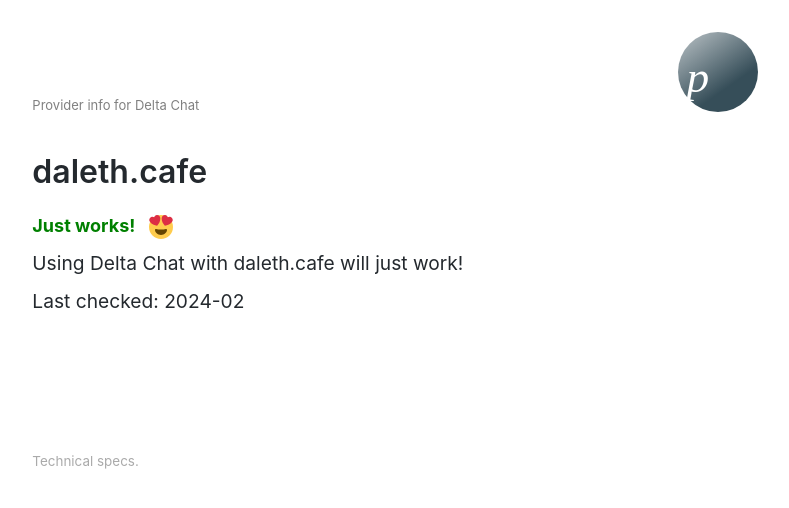
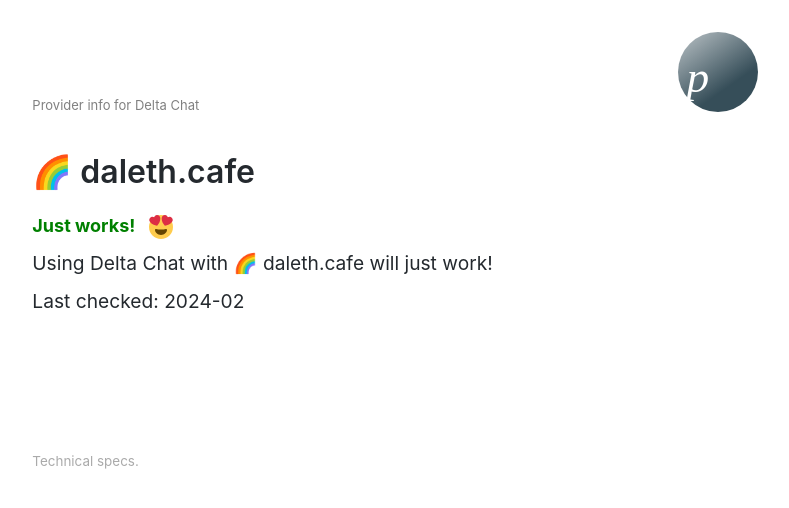
Before and after one commit to deltachat/provider-db, a Jekyll site: the page built from _providers/daleth.cafe.md, in a window 1280 px wide. Shown: the top 508 px of the page, without its empty margins (213-1002 px from the left). Built offline with Jekyll 4.4.1, drawn with Linux system fonts in a browser that asks for light colours.

```diff
--- a/_providers/daleth.cafe.md
+++ b/_providers/daleth.cafe.md
@@ -1,5 +1,5 @@
 ---
-name: daleth.cafe
+name: 🌈 daleth.cafe
 status: OK
 domains:
   - daleth.cafe
```
